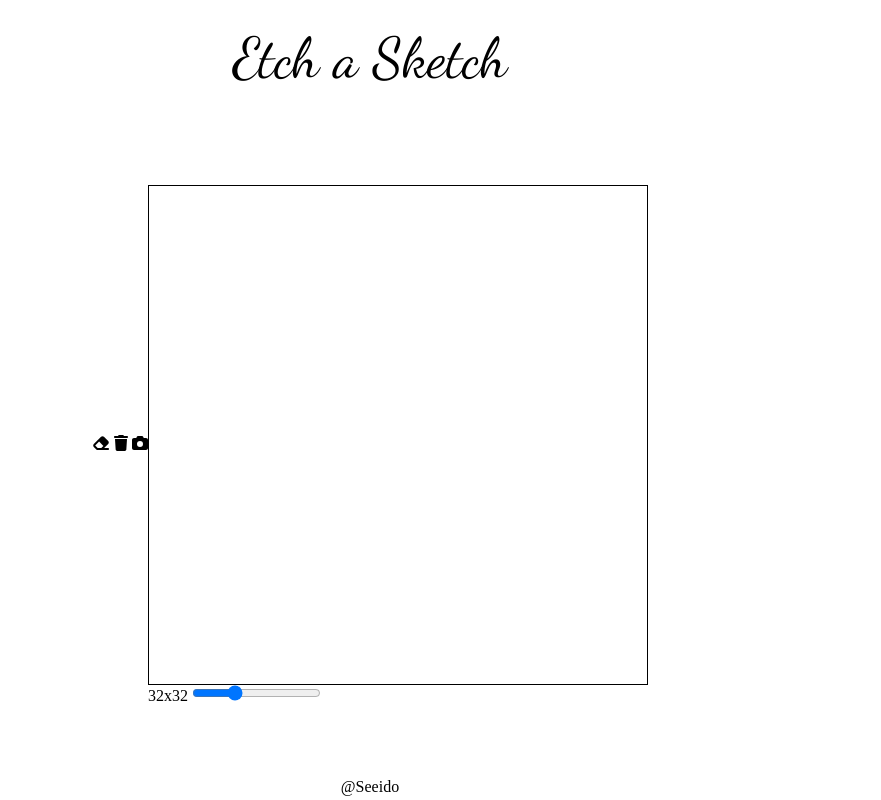
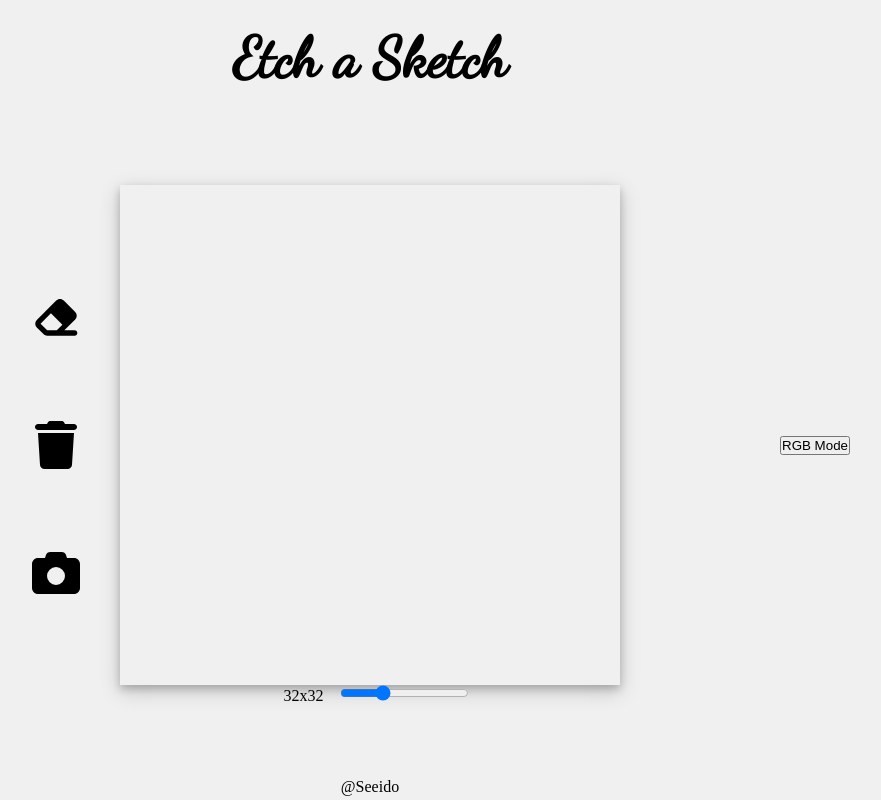
Before and after one commit to seeido/etch-a-sketch, a plain HTML site: page index.html in a window 1280 px wide. Shown: the whole page, without its empty margins (270-1151 px from the left). Drawn offline with Linux system fonts and the light colour scheme.

Commit message:
remake and improve sketch sizing functionality

```diff
--- a/index.html
+++ b/index.html
@@ -7,28 +7,33 @@
     <title>Etch a Sketch</title>
   </head>
   <body>
-    <header>Etch a Sketch</header>
+    <header>
+      <h1>Etch a Sketch</h1>
+    </header>
+
     <main>
-      <section class="sketch-tools">
+      <div class="sketch-tools">
         <div class="tools-container">
-          <img src="./icons/eraser.svg" alt="Eraser" class=".svg-icon" />
-          <img src="./icons/trash.svg" alt="Delete sketch" class=".svg-icon" />
-          <img
-            src="./icons/camera.svg"
-            alt="Download sketch"
-            class=".svg-icon"
-          />
+          <img src="./icons/eraser.svg" alt="Eraser" class="svg" />
+          <img src="./icons/trash.svg" alt="Delete sketch" class="svg" />
+          <img src="./icons/camera.svg" alt="Download sketch" class="svg" />
         </div>
-      </section>
-      <section class="sketch-section">
+      </div>
+
+      <div class="sketch-container">
         <div class="sketch" id="sketch"></div>
-        <div class="slider-div">
-          <span id="range-value-span">N/A</span>
-          <input id="range" type="range" min="1" max="100" value="32" />
+        <div class="slider-container">
+          <span id="range-input-text" class="range-input-text">N/A</span>
+          <input id="range-input" type="range" min="1" max="100" value="32" />
         </div>
-      </section>
-      <section class="sketch-colors"></section>
+      </div>
+
+      <div class="sketch-colors">
+        <div class="color-palette"></div>
+        <button class="rgb-btn" id="rgb-btn">RGB Mode</button>
+      </div>
     </main>
+
     <footer>
       <a href="https://github.com/seeido" target="_blank">@Seeido</a>
     </footer>
--- a/main.css
+++ b/main.css
@@ -9,6 +9,7 @@
 body {
   height: 100vh;
   width: 100vw;
+  background-color: rgb(240, 240, 240);
   display: flex;
   flex-direction: column;
 }
@@ -23,20 +24,66 @@ footer {
 
 header {
   padding: 1.5rem 0;
+}
+h1 {
+  cursor: default;
   font-family: "Dancing Script", cursive;
   font-size: 3.5rem;
 }
 
 main {
   flex: 1;
+  display: flex;
+}
+
+.sketch-tools,
+.sketch-container,
+.sketch-colors {
+  flex: 1;
+  height: 100%;
+  display: flex;
+  flex-direction: column;
+  justify-content: center;
+  align-items: center;
+}
+
+.sketch-tools {
+  align-items: end;
+}
+.tools-container {
+  display: flex;
+  flex-direction: column;
+  gap: 5rem;
+  margin-right: 2.5rem;
+}
+.svg {
+  width: 3rem;
+  height: 3rem;
+  cursor: pointer;
+}
+.svg:hover {
+  opacity: 0.7;
 }
 
 .sketch {
-  border: 1px solid black;
-  width: 31.25rem;
-  height: 31.25rem;
   display: flex;
   flex-wrap: wrap;
+  box-shadow: 0 4px 8px rgba(0, 0, 0, 0.2), 0 6px 20px rgba(0, 0, 0, 0.19);
+  min-width: 500px;
+  width: 100%;
+  aspect-ratio: 1;
+}
+/* vars below are made in the script.js file */
+.sketch-cell {
+  flex-basis: calc(100% / var(--grid-cols));
+  flex-basis: calc(100% / var(--grid-rows));
+}
+
+/* Adjust later */
+.range-input-text {
+  display: inline-block;
+  width: 4rem;
+  text-align: center;
 }
 
 footer {
--- a/script.js
+++ b/script.js
@@ -1,61 +1,27 @@
-//Function: change sketch size based on given arguments
+//Function: create sketch and resize when range input value's change
 const sketch = document.querySelector("#sketch");
-const sketchSize = sketch.clientWidth; // get size of the sketch
+const rangeInput = document.querySelector("#range-input");
 
-function createSketch(container, size) {
+function createSketch(rows, cols) {
   sketch.innerHTML = ""; // reset sketch
-  // loop on each row and insert divs accordingly
-  for (let row = 0; row < size; row++) {
-    for (let column = 0; column < size; column++) {
-      const pixels = sketchSize / size; // the appropiate size of a sketch child div
-      const newDiv = document.createElement("div");
-      newDiv.classList.add("sketch-div"); // "sketch-div" class used for adding event listeners
-      newDiv.style.width = `${pixels}px`;
-      newDiv.style.height = `${pixels}px`;
+  // make and add all cells to the sketch
+  for (let i = 0; i < rows * cols; i++) {
+    const div = document.createElement("div");
+    div.classList.add("sketch-cell");
+    sketch.appendChild(div);
+  }
+  // make css vars with the number of rows and columns
+  sketch.style.setProperty("--grid-rows", rows);
+  sketch.style.setProperty("--grid-cols", cols);
+}
+// call function when page loads to create initial sketch
+createSketch(rangeInput.value, rangeInput.value);
 
-      sketch.appendChild(newDiv);
-    }
-  }
-  makeDrawable(); // call function to make the sketch drawable
-}
-
-//Change sketch size when slider value changes
-const range = document.querySelector("#range");
-const rangeValueSpan = document.querySelector("#range-value-span");
-
-range.addEventListener("input", () => {
-  createSketch(sketch, range.value);
-  rangeValueSpan.textContent = `${range.value}x${range.value}`;
+// call function when range input's value changes (and change range value span's value)
+const rangeInputText = document.querySelector("#range-input-text");
+rangeInputText.textContent = `${rangeInput.value}x${rangeInput.value}`; // set the initial text when page loads
+rangeInput.addEventListener("input", () => {
+  rangeInputText.textContent = `${rangeInput.value}x${rangeInput.value}`;
+  // call createSketch function with range input value as argument
+  createSketch(rangeInput.value, rangeInput.value);
 });
-
-// set defualt sketch automatically when website loads
-createSketch(sketch, range.value);
-rangeValueSpan.textContent = `${range.value}x${range.value}`;
-
-//Function: make sketch drawable by adding event listeners to the child divs
-// make sure LMB is clicked to draw
-let isMousePressed = false;
-
-document.addEventListener("mousedown", () => {
-  isMousePressed = true;
-});
-document.addEventListener("mouseup", () => {
-  isMousePressed = false;
-});
-
-let defualtColor = "black"; // defualt color for when webpage loads
-let currentColor = defualtColor;
-function makeDrawable() {
-  const sketchDivs = document.querySelectorAll(".sketch-div");
-  sketchDivs.forEach((div) => {
-    div.addEventListener("mouseover", () => {
-      if (isMousePressed) {
-        div.style.backgroundColor = currentColor;
-      }
-    });
-    // makes sure the div that got clicked on gets painted
-    div.addEventListener("mousedown", () => {
-      div.style.backgroundColor = currentColor;
-    });
-  });
-}
```
